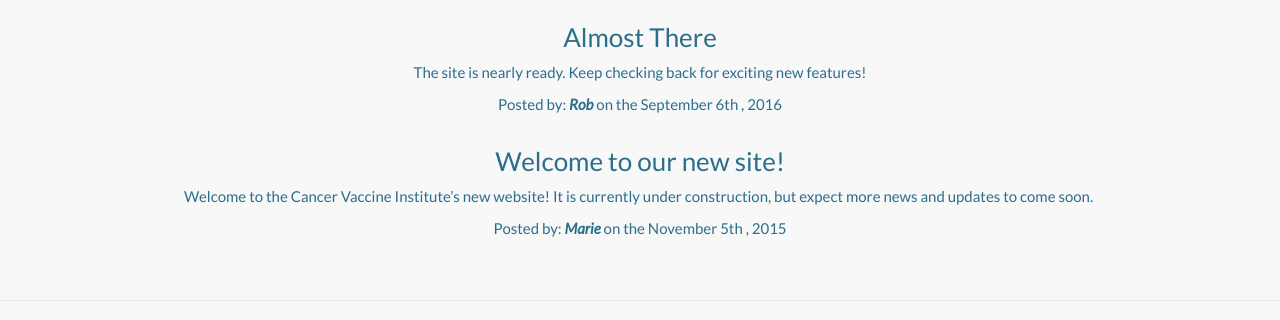
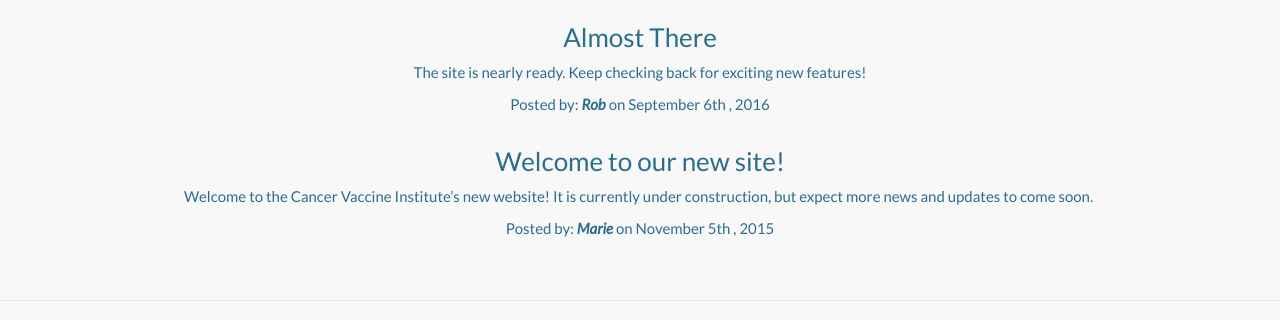
Before and after one commit to CancerVaccine/cancervaccine.github.io, a Jekyll site: the page built from index.html, in a window 1280 px wide and 900 px high, scrolled down 1102 px. Shown: the part 520-840 px from the top of the window. Built offline with Jekyll 4.4.1, drawn with Linux system fonts in a browser that asks for light colours; nearby versions of some CDN libraries.

Commit message:
Updated '/_includes/latest-news-row.html' via CloudCannon

```diff
--- a/_includes/latest-news-row.html
+++ b/_includes/latest-news-row.html
@@ -12,7 +12,7 @@
     <div class="col-xs-12">
       <h3>{{ post.title }}</h3>
       <p>{{ post.excerpt | remove: '<p>' | remove: '</p>' }}</p>
-      <p>Posted by: <span style="font-style: italic; font-weight: bold">{{ post.author }}</span> on the {% assign d = post.date | date: "%-d"  %}
+      <p>Posted by: <span style="font-style: italic; font-weight: bold">{{ post.author }}</span> on {% assign d = post.date | date: "%-d"  %}
         {{ post.date | date: "%B" }}
         {% case d %}
           {% when '1' or '21' or '31' %}{{ d }}st
```
